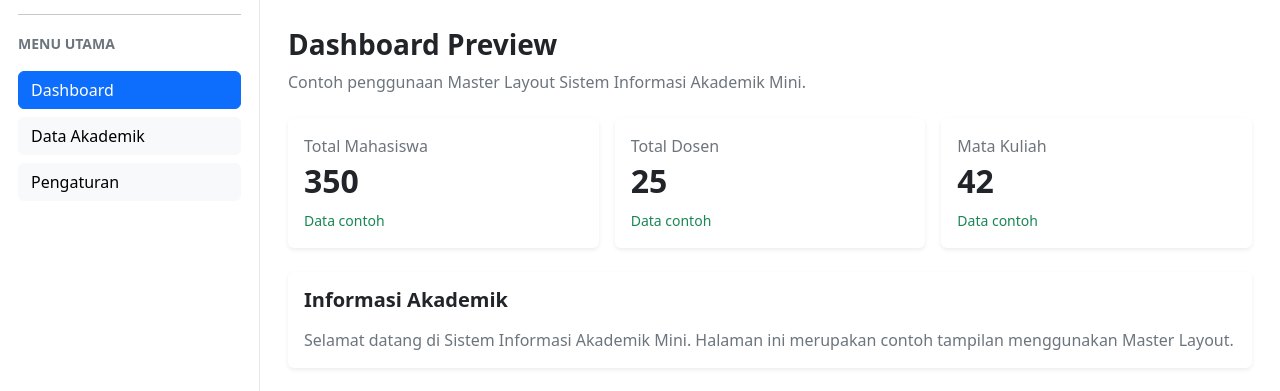
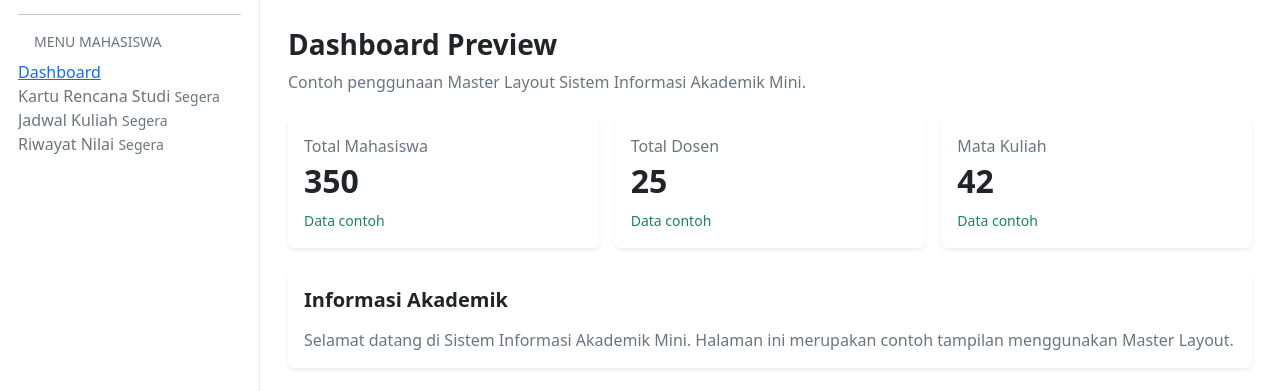
Before and after one commit to ArhamMahasin/sistem-informasi-akademik-mini, a Laravel app: page /layout-test in a window 1280 px wide. Shown: the part 70-461 px from the top of the page. Run offline with Laravel 12, Linux system fonts and the light colour scheme; a user stored in the database is signed in; data comes from the database, SQL or seed files in the repository; style sheets or scripts are compiled from the project's sources.

Commit message:
Add role-based sidebar navigation

```diff
--- /dev/null
+++ b/resources/views/components/sidebar.blade.php
@@ -0,0 +1,116 @@
+<aside class="sidebar" id="sidebar">
+
+    {{-- Brand --}}
+    <div class="sidebar-brand">
+        <div class="brand-icon">SIA</div>
+
+        <div>
+            <h6 class="mb-0 fw-bold">SIA Mini</h6>
+            <small>UIN Sunan Gunung Djati</small>
+        </div>
+    </div>
+
+    <hr>
+
+    <div class="sidebar-menu">
+
+        @auth
+
+            {{-- MENU ADMIN --}}
+            @if (Auth::user()->role === 'admin')
+
+                <small class="text-secondary px-3 mb-2 d-block">
+                    MENU ADMIN
+                </small>
+
+                <a href="{{ route('admin.dashboard') }}"
+                   class="sidebar-link {{ request()->routeIs('admin.dashboard') ? 'active' : '' }}">
+                    Dashboard
+                </a>
+
+                <div class="sidebar-link text-secondary" aria-disabled="true">
+                    Data Pengguna
+                    <small class="ms-auto">Segera</small>
+                </div>
+
+                <div class="sidebar-link text-secondary" aria-disabled="true">
+                    Data Akademik
+                    <small class="ms-auto">Segera</small>
+                </div>
+
+                <div class="sidebar-link text-secondary" aria-disabled="true">
+                    Pengaturan Akademik
+                    <small class="ms-auto">Segera</small>
+                </div>
+
+                <div class="sidebar-link text-secondary" aria-disabled="true">
+                    Laporan
+                    <small class="ms-auto">Segera</small>
+                </div>
+
+            {{-- MENU DOSEN --}}
+            @elseif (Auth::user()->role === 'dosen')
+
+                <small class="text-secondary px-3 mb-2 d-block">
+                    MENU DOSEN
+                </small>
+
+                <a href="{{ route('dosen.dashboard') }}"
+                   class="sidebar-link {{ request()->routeIs('dosen.dashboard') ? 'active' : '' }}">
+                    Dashboard
+                </a>
+
+                <div class="sidebar-link text-secondary" aria-disabled="true">
+                    Kelas yang Diampu
+                    <small class="ms-auto">Segera</small>
+                </div>
+
+                <div class="sidebar-link text-secondary" aria-disabled="true">
+                    Input Nilai
+                    <small class="ms-auto">Segera</small>
+                </div>
+
+                <div class="sidebar-link text-secondary" aria-disabled="true">
+                    Rekap Nilai
+                    <small class="ms-auto">Segera</small>
+                </div>
+
+            {{-- MENU MAHASISWA --}}
+            @elseif (Auth::user()->role === 'mahasiswa')
+
+                <small class="text-secondary px-3 mb-2 d-block">
+                    MENU MAHASISWA
+                </small>
+
+                <a href="{{ route('mahasiswa.dashboard') }}"
+                   class="sidebar-link {{ request()->routeIs('mahasiswa.dashboard') ? 'active' : '' }}">
+                    Dashboard
+                </a>
+
+                <div class="sidebar-link text-secondary" aria-disabled="true">
+                    Kartu Rencana Studi
+                    <small class="ms-auto">Segera</small>
+                </div>
+
+                <div class="sidebar-link text-secondary" aria-disabled="true">
+                    Jadwal Kuliah
+                    <small class="ms-auto">Segera</small>
+                </div>
+
+                <div class="sidebar-link text-secondary" aria-disabled="true">
+                    Riwayat Nilai
+                    <small class="ms-auto">Segera</small>
+                </div>
+
+            @endif
+
+        @endauth
+
+    </div>
+
+    {{-- Footer --}}
+    <div class="sidebar-footer">
+        <small>© 2026 Sistem Informasi Akademik Mini</small>
+    </div>
+
+</aside>
--- a/resources/views/layouts/app.blade.php
+++ b/resources/views/layouts/app.blade.php
@@ -15,28 +15,8 @@
 
     <div class="app-wrapper">
 
-        <!-- Sidebar -->
-        <aside class="sidebar" id="sidebar">
-
-            <div class="sidebar-brand">
-                <div class="brand-icon">SIA</div>
-                <div>
-                    <h6 class="mb-0 fw-bold">SIA Mini</h6>
-                    <small>UIN Sunan Gunung Djati</small>
-                </div>
-            </div>
-
-            <hr>
-
-            <div class="sidebar-menu">
-                @yield('sidebar-menu')
-            </div>
-
-            <div class="sidebar-footer">
-                <small>© 2026 Sistem Informasi Akademik Mini</small>
-            </div>
-
-        </aside>
+        {{-- Sidebar Component --}}
+        <x-sidebar />
 
         <!-- Main Content -->
         <div class="main-wrapper">
```
